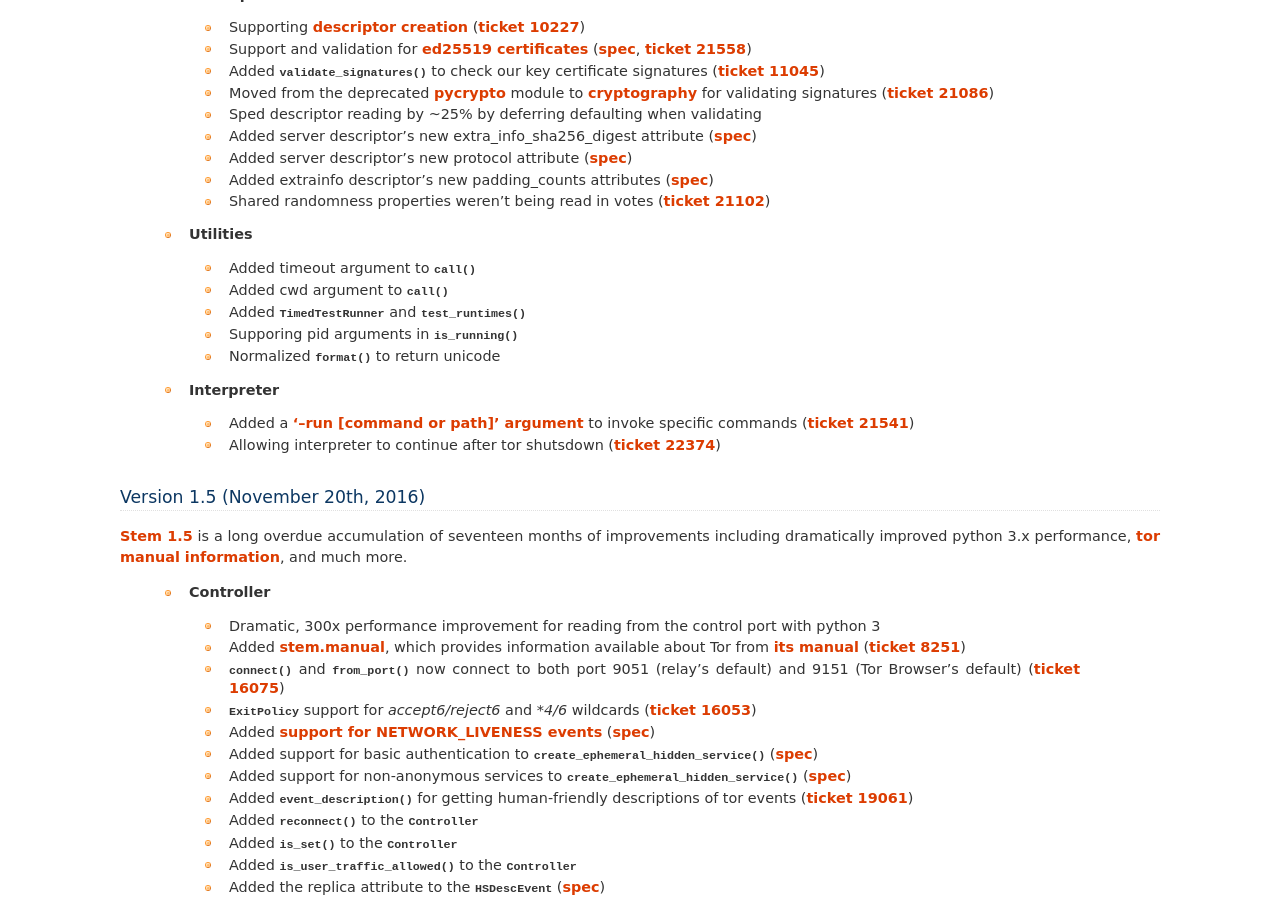
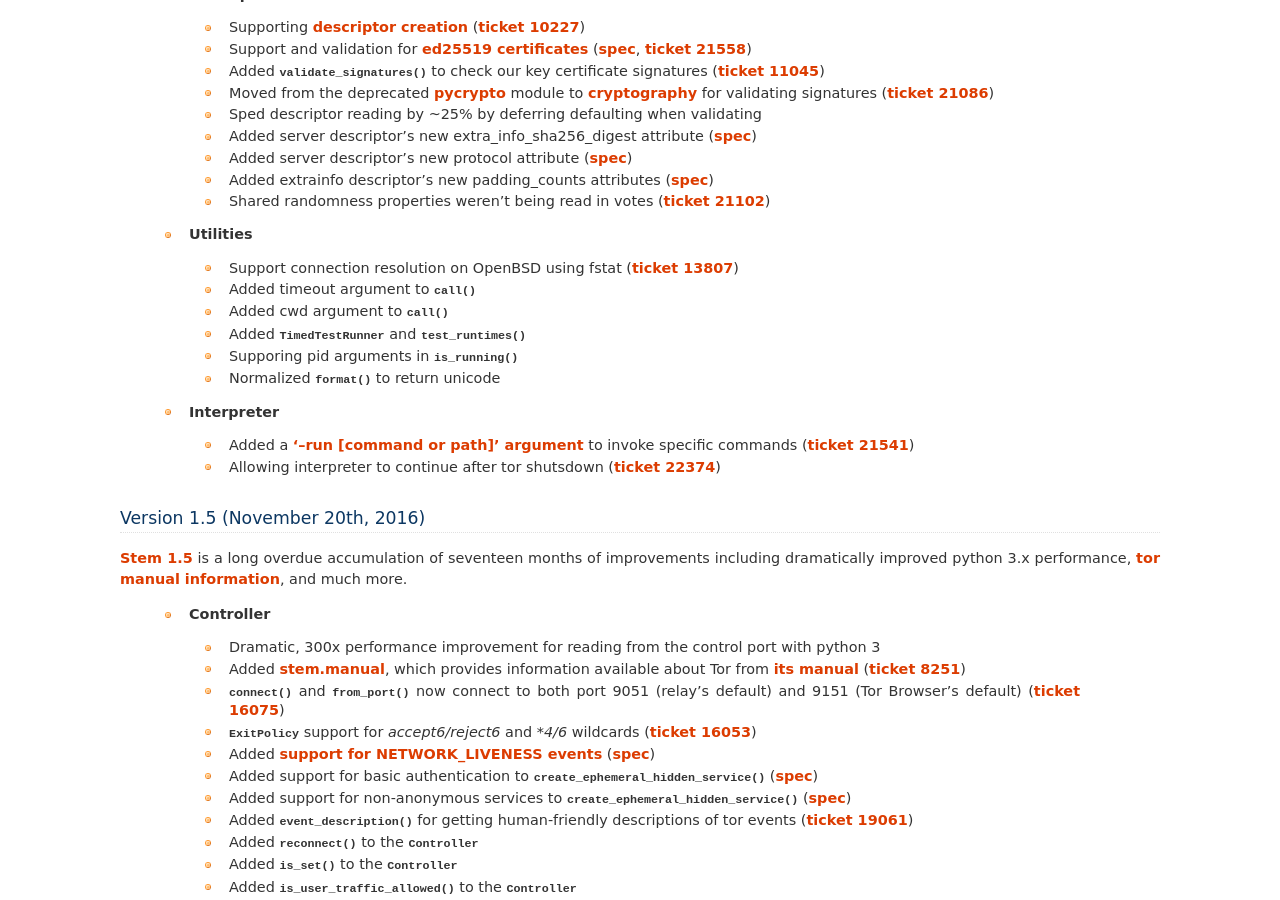
Before and after one commit to torproject/stem, a Sphinx documentation site: the page built from docs/change_log.rst, in a window 1280 px wide and 900 px high, scrolled down 953 px. Built offline with Sphinx 7.4.7, drawn with Linux system fonts in a browser that asks for light colours.

Commit message:
Changelog entry for fstat resolution

```diff
--- a/docs/change_log.rst
+++ b/docs/change_log.rst
@@ -66,6 +66,7 @@
 
  * **Utilities**
 
+  * Support connection resolution on OpenBSD using fstat (:trac:`13807`)
   * Added timeout argument to :func:`~stem.util.system.call`
   * Added cwd argument to :func:`~stem.util.system.call`
   * Added :class:`~stem.util.test_tools.TimedTestRunner` and :func:`~stem.util.test_tools.test_runtimes`
```
Also changed, not shown: 1 other file.
